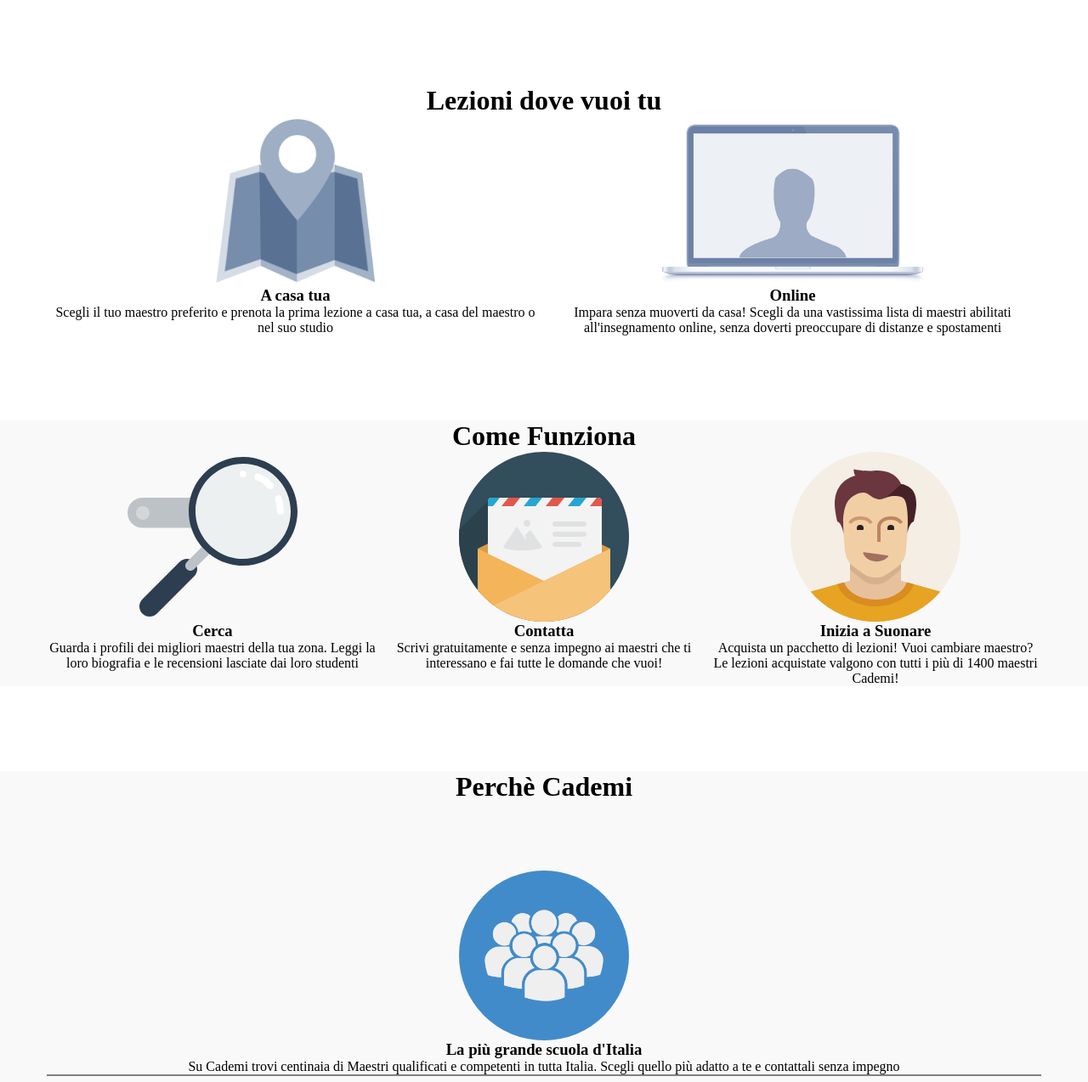
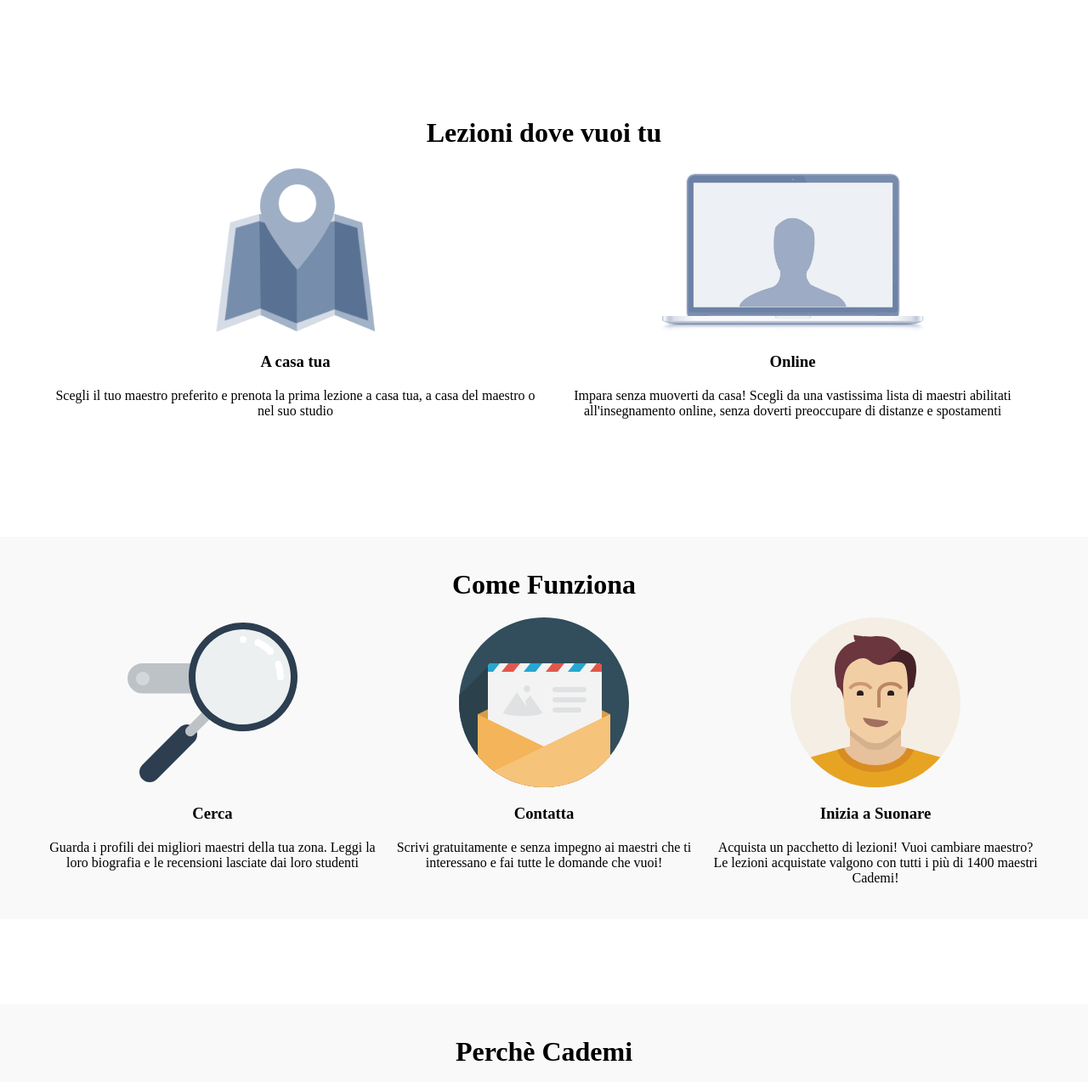
Before and after one commit to Carnicero90/html-css-resp-wannabe-12bool, a plain HTML site: page index.html in a window 1280 px wide. Shown: the top 1274 px of the page at 85% size. Drawn offline with Linux system fonts and the light colour scheme.

Commit message:
sempre di fretta e coi piedi  (oggi va cosi'): ridata spaziatura a terzo elemento di .steps, via padding e non via offset, inserito testo 'libero'  nei div in tag 'p', rimossi h1 multipli, eliminato classi e id superflui: ancora da rivedere 12bool.css

```diff
--- a/css/style.css
+++ b/css/style.css
@@ -1,40 +1,36 @@
-.row {
-    /* width: 992px;
-    margin-left: auto; */
-    margin: auto;
-    margin-top: 100px;
-}
-
-#lezioni .row img {
-    /* per centrare orizzontalmente */
-    display: block;
-    margin: auto;
-}
-
-#lezioni,
-#why,
-#steps {
-    text-align: center;
-}
-
 /* BLOCCO PERCHE */
 
-#why .row>div {
+.why .row>div {
     width: 100%;
     margin-top: 80px;
 }
 
-#why .row img {
+.why img {
     background-color: #428bca;
     border-radius: 50%;
     padding: 30px
 }
 
-#why [class*=col] {
+.why [class*=col] {
+    padding-bottom: 10px;
     border-bottom: 2px solid grey;
 }
 
 /* COMMON */
+
+h2 {
+    font-size: 200%;
+}
+
+section {
+    text-align: center;
+    margin-top: 100px;
+    padding: 3%;
+}
+
+section [class*="col-"] * {
+    margin-top: 20px;
+}
 
 .grey {
     background-color: #f9f9f9;
@@ -44,4 +40,14 @@
     display: block;
     margin: auto;
     height: 200px;
+    /* TEST */
+    /* max-width: 100%; */
 }
+
+@media screen and (min-width: 420px) and (max-width: 991px) {
+    .steps .container>[class*="col-"]:last-of-type {
+        padding: 0 calc(100% / 4);
+        /* quindi qualcosa del genere sarebbe preferibile all'uso degli offset? */
+    }
+
+}
--- a/index.html
+++ b/index.html
@@ -10,64 +10,72 @@
 </head>
 
 <body>
-    <div id="lezioni" class="row">
-        <h1>Lezioni dove vuoi tu</h1>
+    <section class="lezioni">
+        <h2>Lezioni dove vuoi tu</h2>
         <div class="container">
-            <div class="col-lg-6 col-md-10 col-md-offset-1">
+            <div class="col-lg-6 col-md-10 col-md-offset-1 col-xs-12">
                 <img src="img/icon/maps.png" alt="">
                 <h3>A casa tua</h3>
-                Scegli il tuo maestro preferito e prenota la prima lezione a casa tua, a casa del maestro o nel suo studio
+                <p> Scegli il tuo maestro preferito e prenota la prima lezione a casa tua, a casa del maestro o nel suo studio
+                </p>
             </div>
-            <div class="col-lg-6 col-md-10 col-md-offset-1">
+            <div class="col-lg-6 col-md-10 col-md-offset-1 col-xs-12">
                 <img src="img/icon/screen.png" alt="">
                 <h3>Online</h3>
-                Impara senza muoverti da casa! Scegli da una vastissima lista di maestri abilitati all'insegnamento online, senza doverti preoccupare di distanze e spostamenti
+                <p> Impara senza muoverti da casa! Scegli da una vastissima lista di maestri abilitati all'insegnamento online, senza doverti preoccupare di distanze e spostamenti
+                </p>
             </div>
         </div>
-    </div>
+    </section>
 
-    <div id="steps" class="row grey">
-        <h1>Come Funziona</h1>
+    <section class="grey steps">
+        <h2>Come Funziona</h2>
 
         <div class="container">
             <div class="col-lg-4 col-md-6 col-xs-10 col-xs-offset-1">
                 <img src="img/search.svg" alt="">
                 <h3>Cerca</h3>
-                Guarda i profili dei migliori maestri della tua zona. Leggi la loro biografia e le recensioni lasciate dai loro studenti
+                <p> Guarda i profili dei migliori maestri della tua zona. Leggi la loro biografia e le recensioni lasciate dai loro studenti
+                </p>
             </div>
             <div class="col-lg-4 col-md-6 col-xs-10 col-xs-offset-1">
                 <img src="img/letter.svg" alt="">
                 <h3>Contatta</h3>
-                Scrivi gratuitamente e senza impegno ai maestri che ti interessano e fai tutte le domande che vuoi!
+                <p> Scrivi gratuitamente e senza impegno ai maestri che ti interessano e fai tutte le domande che vuoi!
+                </p>
             </div>
-            <div class="col-lg-4 col-md-6 col-md-offset-3 col-xs-10 col-xs-offset-1">
+            <div class="col-lg-4 col-md-12 col-xs-10 col-xs-offset-1">
                 <img src="img/male.svg" alt="">
                 <h3>Inizia a Suonare</h3>
-                Acquista un pacchetto di lezioni! Vuoi cambiare maestro? Le lezioni acquistate valgono con tutti i più di 1400 maestri Cademi!
+                <p> Acquista un pacchetto di lezioni! Vuoi cambiare maestro? Le lezioni acquistate valgono con tutti i più di 1400 maestri Cademi!
+                </p>
             </div>
         </div>
-    </div>
+    </section>
 
-    <div id="why" class="grey">
-        <div class="row container">
-            <h1>Perchè Cademi</h1>
+    <section class="grey why">
+        <h2>Perchè Cademi</h2>
+        <div class="container">
             <div class="col-xs-12 col-md-12 col-lg-12">
                 <img src="img/icon/profile.png" alt="">
                 <h3>La più grande scuola d'Italia</h3>
-                Su Cademi trovi centinaia di Maestri qualificati e competenti in tutta Italia. Scegli quello più adatto a te e contattali senza impegno
+                <p> Su Cademi trovi centinaia di Maestri qualificati e competenti in tutta Italia. Scegli quello più adatto a te e contattali senza impegno
+                </p>
             </div>
             <div class="col-xs-12 col-md-12 col-lg-12">
                 <img src="img/icon/secure.png" alt="">
                 <h3>Soddisfazione Garantita</h3>
-                Se non sei soddisfatto del tuo maestro, puoi cambiarlo senza costi aggiuntivi. Le lezioni acquistate su Cademi possono essere utilizzate con tutti i nostri maestri e il nostro team è sempre disponibile per darti un consiglio!
+                <p> Se non sei soddisfatto del tuo maestro, puoi cambiarlo senza costi aggiuntivi. Le lezioni acquistate su Cademi possono essere utilizzate con tutti i nostri maestri e il nostro team è sempre disponibile per darti un consiglio!
+                </p>
             </div>
             <div class="col-xs-12 col-md-12 col-lg-12">
                 <img src="img/icon/flex.png" alt="">
                 <h3>Flessibile e Conveniente</h3>
-                Cademi non ha alcun costo d’iscrizione a differenza delle scuole di musica tradizionali. Inoltre, sei tu a scegliere dove fare lezione e gli orari delle tue lezioni.
+                <p> Cademi non ha alcun costo d’iscrizione a differenza delle scuole di musica tradizionali. Inoltre, sei tu a scegliere dove fare lezione e gli orari delle tue lezioni.
+                </p>
             </div>
         </div>
-    </div>
+    </section>
 </body>
 
 </html>
```
